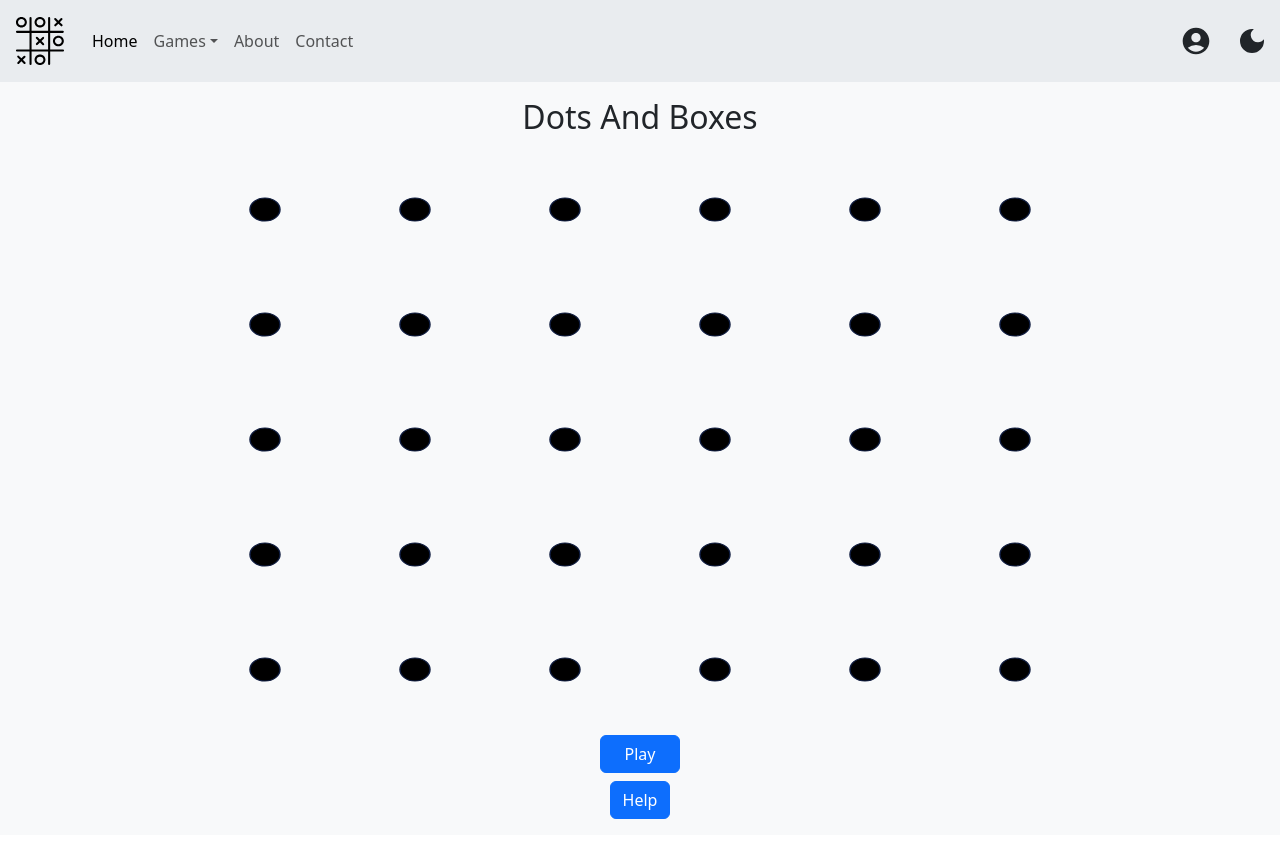
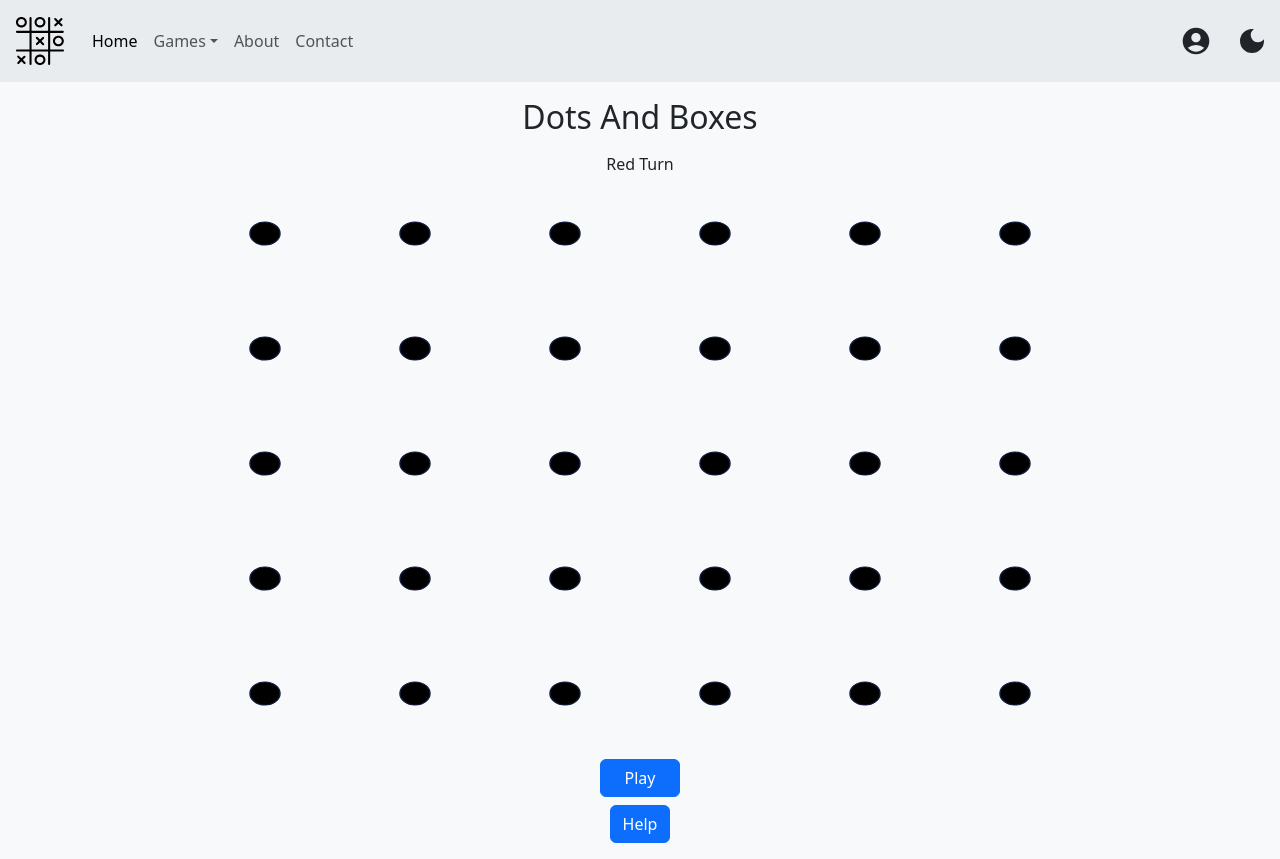
Before and after one commit to Zeden19/pencil-and-paper-games, a React (Vite) app: page /dotsandboxes in a window 1280 px wide. Before the commit the page ends 835 px from the top, so only its background shows below. Built offline with nearby package versions, Linux system fonts and the light colour scheme.

Commit message:
Set turn correctly.
Created helper function to capitalize letters

```diff
--- a/src/Connect4/Connect4Page.tsx
+++ b/src/Connect4/Connect4Page.tsx
@@ -1,6 +1,7 @@
 import GamePages from "../GamePages.tsx";
 import Connect4Grid from "./Connect4Grid.tsx";
 import useConnect4Store from "./stores.ts";
+import capitalize from "../helpers/capitalize.ts";
 
 function Connect4Page() {
   const { playing, startGame, turn, winner } = useConnect4Store();
@@ -17,9 +18,9 @@ function Connect4Page() {
         If a player has 4 in a row <b>horizontally</b>, <b>diagonally</b> or <b>vertically</b> they win! If the entire board if filled up
         the game ends in a draw.</p>}
     >
-      {playing && <div className={"mb-2"}>{turn.charAt(0).toUpperCase() + turn.slice(1)} Turn</div>}
+      {playing && <div className={"mb-2"}>{capitalize(turn)} Turn</div>}
       {winner && (
-        <div className={"mb-2"}>{winner.charAt(0).toUpperCase() + winner.slice(1)} Wins!</div>
+        <div className={"mb-2"}>{capitalize(winner)} Wins!</div>
       )}
       <Connect4Grid />
     </GamePages>
--- a/src/Dots&Boxes/Cell.tsx
+++ b/src/Dots&Boxes/Cell.tsx
@@ -60,6 +60,9 @@ function Cell({ rowIndex, colIndex, cell }: Props) {
       (selectedCell[direction! as keyof Dot] as Line).line = true;
       (cell[oppositeDirection(direction!) as keyof Dot] as Line).line = true;
       setGrid(grid);
+      setCellsHighlighted();
+      setTurn();
+      setLineDrawState(NaN, NaN, false);
       return;
     }
 
--- a/src/Dots&Boxes/DotsAndBoxesPage.tsx
+++ b/src/Dots&Boxes/DotsAndBoxesPage.tsx
@@ -1,11 +1,10 @@
 import GamePages from "../GamePages.tsx";
 import useDotsAndBoxes from "./stores.ts";
 import DotsAndBoxesGrid from "./DotsAndBoxesGrid.tsx";
-import { Simulate } from "react-dom/test-utils";
-import reset = Simulate.reset;
+import capitalize from "../helpers/capitalize.ts";
 
 function DotsAndBoxesPage() {
-  const { playing, startGame } = useDotsAndBoxes();
+  const { playing, startGame, turn } = useDotsAndBoxes();
   return (
     <GamePages
       title={"Dots And Boxes"}
@@ -14,6 +13,7 @@ function DotsAndBoxesPage() {
       helpModalId={"dotsandboxes"}
       helpModalDescription={"dotsandboxes"}
     >
+      {capitalize(turn)} Turn
       <DotsAndBoxesGrid />
     </GamePages>
   );
--- a/src/Dots&Boxes/stores.ts
+++ b/src/Dots&Boxes/stores.ts
@@ -1,3 +1,7 @@
+//todo clean up code, specifically, let the Dots know where it is in the grid
+// maybe use class???
+
+//todo abstract mapping logic
 import { create } from "zustand";
 import emptyGrid from "./emptyGrid.ts";
 
@@ -25,10 +29,9 @@ interface DotsBoxesStore {
 
   startGame: () => void;
   setVsCpu: () => void;
-
   setTurn: () => void;
   setLineDrawState: (startRow: number, startCol: number, canDrawLine: boolean) => void;
-  setCellsHighlighted: (cells: { row: number; col: number }[]) => void;
+  setCellsHighlighted: (cells?: { row: number; col: number }[]) => void;
   setGrid: (newGrid: Dot[][]) => void;
 
   setWinner: (winner: string) => void;
@@ -47,24 +50,24 @@ const useDotsAndBoxes = create<DotsBoxesStore>((setState) => ({
       playing: !state.playing,
       grid: JSON.parse(JSON.stringify(emptyGrid)),
       winner: "",
-      lineDrawState: { startRow: NaN, startCol: NaN, canDrawLine: false },
+      lineDrawState: { startRow: NaN, startCol: NaN, canDrawLine: false }
     })),
   setVsCpu: () => setState((state) => ({ vsCpu: !state.vsCpu })),
   setTurn: () => setState((state) => ({ turn: state.turn === "red" ? "blue" : "red" })),
   setGrid: (newGrid: Dot[][]) => setState(() => ({ grid: newGrid })),
-  setCellsHighlighted: (cells: { row: number; col: number }[]) =>
+  setCellsHighlighted: (cells?: { row: number; col: number }[]) =>
     setState((state) => ({
       grid: state.grid.map((row, rowIndex) =>
         row.map((col, colIndex) =>
-          cells.some((cell) => cell.row === rowIndex && cell.col === colIndex)
+          cells?.some((cell) => cell.row === rowIndex && cell.col === colIndex)
             ? { ...col, highlighted: true }
-            : { ...col, highlighted: false },
-        ),
-      ),
+            : { ...col, highlighted: false }
+        )
+      )
     })),
   setLineDrawState: (row: number, col: number, canDrawLine: boolean) =>
     setState(() => ({ lineDrawState: { startRow: row, startCol: col, canDrawLine: canDrawLine } })),
-  setWinner: (winner) => setState(() => ({ winner: winner, playing: false })),
+  setWinner: (winner) => setState(() => ({ winner: winner, playing: false }))
 }));
 
 export default useDotsAndBoxes;
--- a/src/GamesGrid.tsx
+++ b/src/GamesGrid.tsx
@@ -6,8 +6,8 @@ import GameCard from "./GameCard.tsx";
 
 const games = [
   {
-    label: "Tic Tac toe",
-    description: "The Most Simple of Simple Games.",
+    label: "Tic Tac Toe",
+    description: "The Definition of Simple.",
     img: tictactoe,
     url: "/tictactoe",
   },
--- /dev/null
+++ b/src/helpers/capitalize.ts
@@ -0,0 +1,5 @@
+const capitalize = (str: string) => {
+  return str.charAt(0).toUpperCase() + str.slice(1);
+}
+
+export default capitalize;
```
